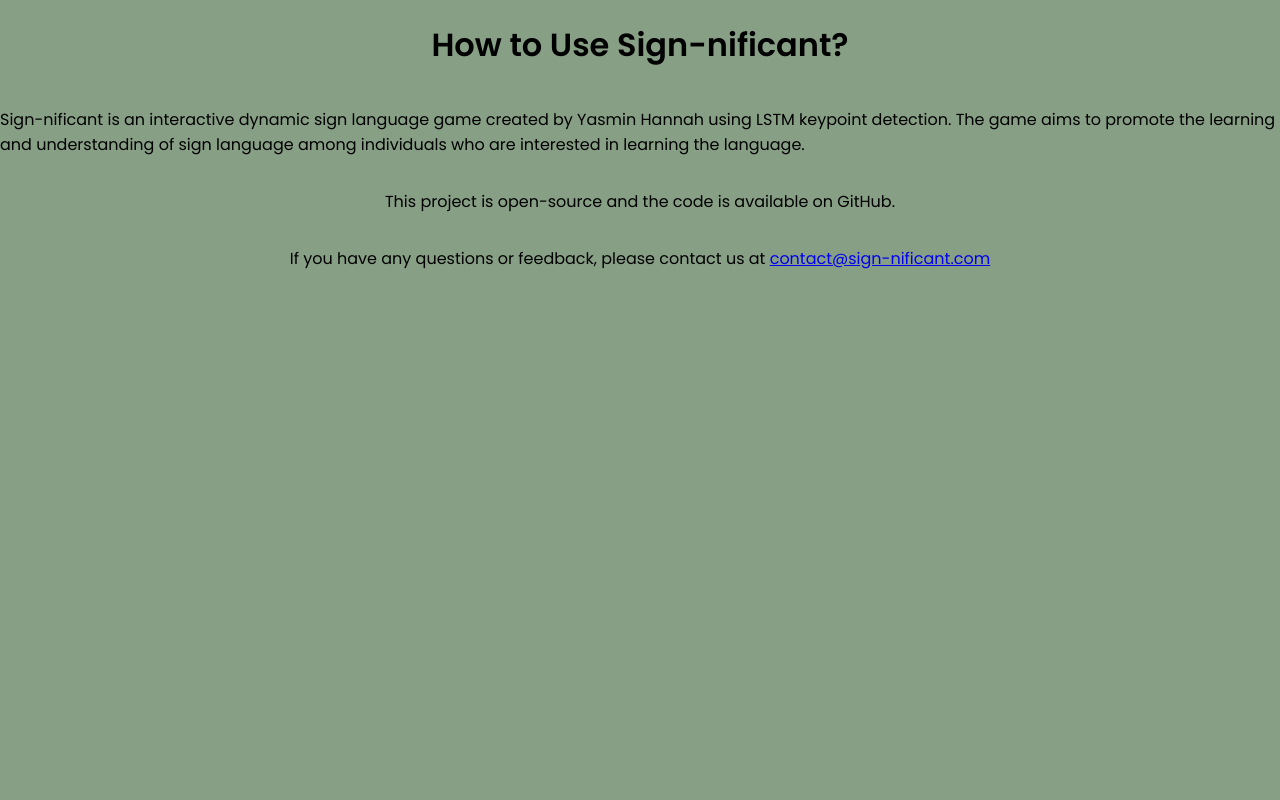
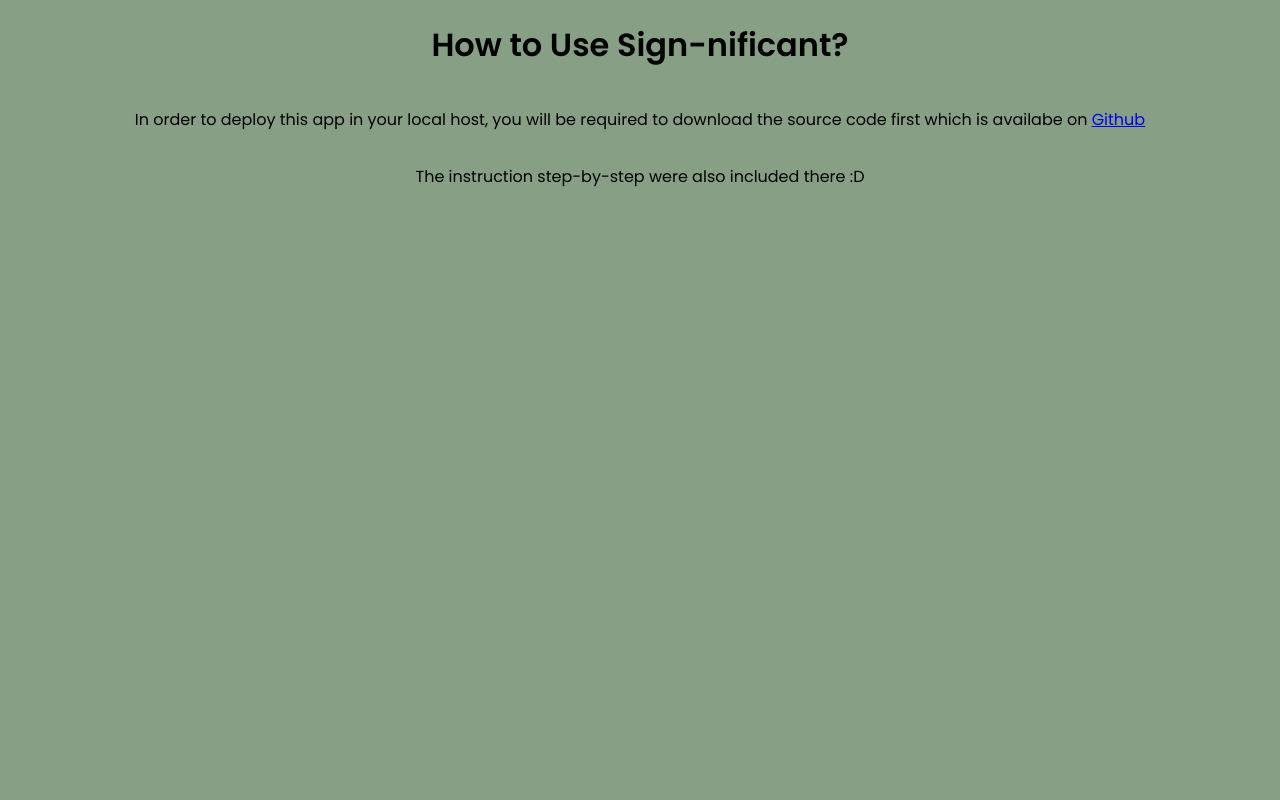
Before and after one commit to yasminhannahza/finalized-ds-project, a Flask app: page /manual in a window 1280 px wide. Run offline with Flask 2, Linux system fonts and the light colour scheme.

Commit message:
html files

```diff
--- a/templates/index.html
+++ b/templates/index.html
@@ -43,7 +43,7 @@
         </p>
 
         <p class="description-text">
-          There is total of 5 gestures implemented: <strong> No, Please, Thank you, You're Welcome, and Yes. </strong>
+          There is total of 5 gestures implemented: <strong> No, Please, Thank you, You're Welcome,</strong> and<strong> Yes</strong>.
           Please sign the according gesture to get the points.
         </p>
 
@@ -57,7 +57,7 @@
         </p>
 
         <p class="description-text">
-          <strong> You can adjust the LTSM threshold: the higher the LSTM threshold, the higher the percentage of gestures accuracy required. </strong>
+           You can adjust the LTSM threshold: <strong> the higher the LSTM threshold, the higher the percentage of gestures accuracy required. </strong>
         </p>
 
         <p class="description-text">
--- a/templates/manual.html
+++ b/templates/manual.html
@@ -18,10 +18,8 @@
 <body>
   <div class="manual-container">
     <h1>How to Use Sign-nificant?</h1>
-    <p>Sign-nificant is an interactive dynamic sign language game created by Yasmin Hannah using LSTM keypoint detection. The game aims to promote the learning and understanding of sign language among individuals who are interested in learning the language.</p>
-    <p>This project is open-source and the code is available on GitHub.</p>
-    <p>If you have any questions or feedback, please contact us at <a href="mailto:contact@sign-nificant.com">contact@sign-nificant.com</a></p>
-  </div>
+    <p>In order to deploy this app in your local host, you will be required to download the source code first which is availabe on  <a href="https://github.com/yasminhannahza/finalized-ds-project">Github</a></p>
+    <p>The instruction step-by-step were also included there :D</p>
 </body>
 
 
```
